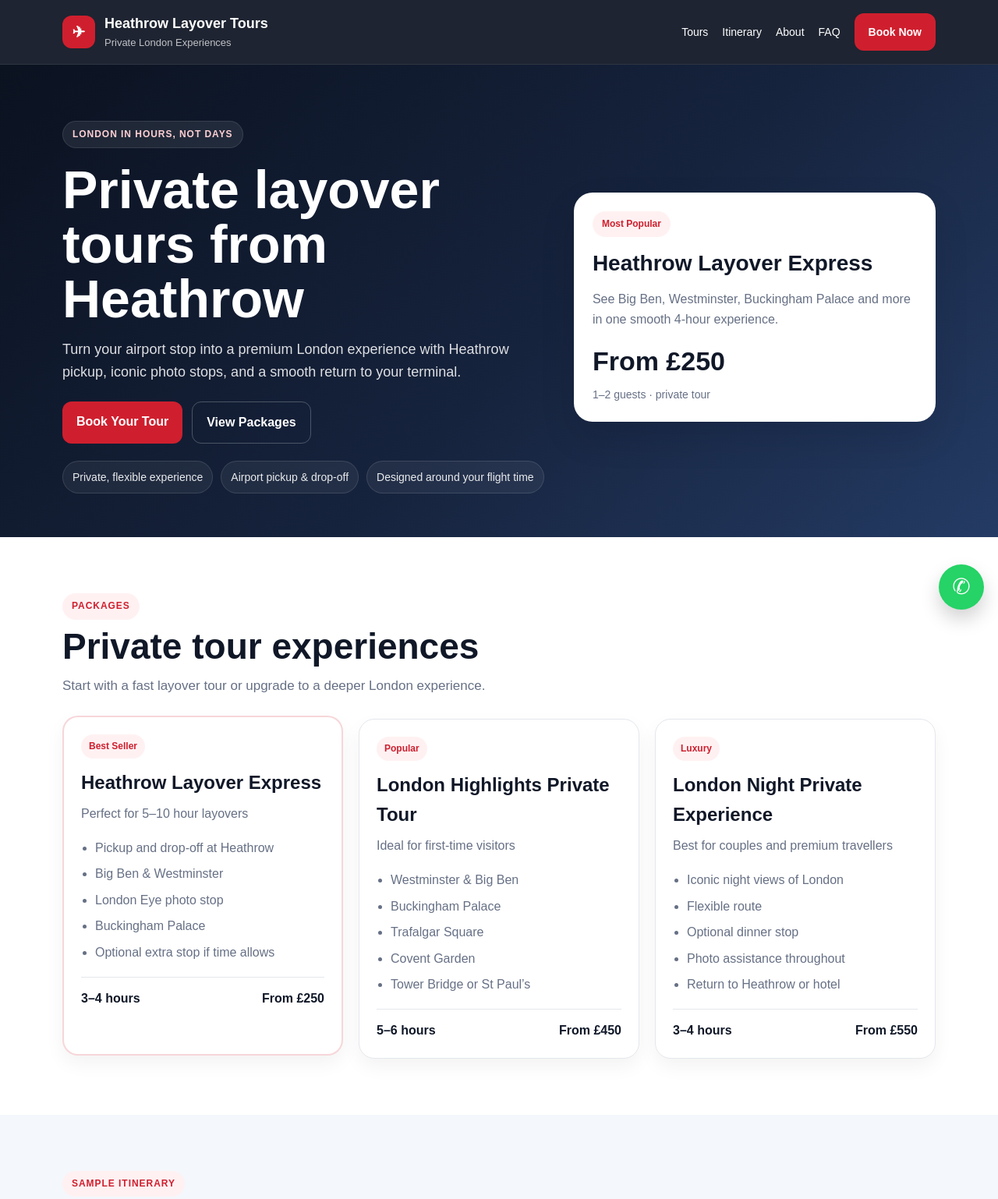
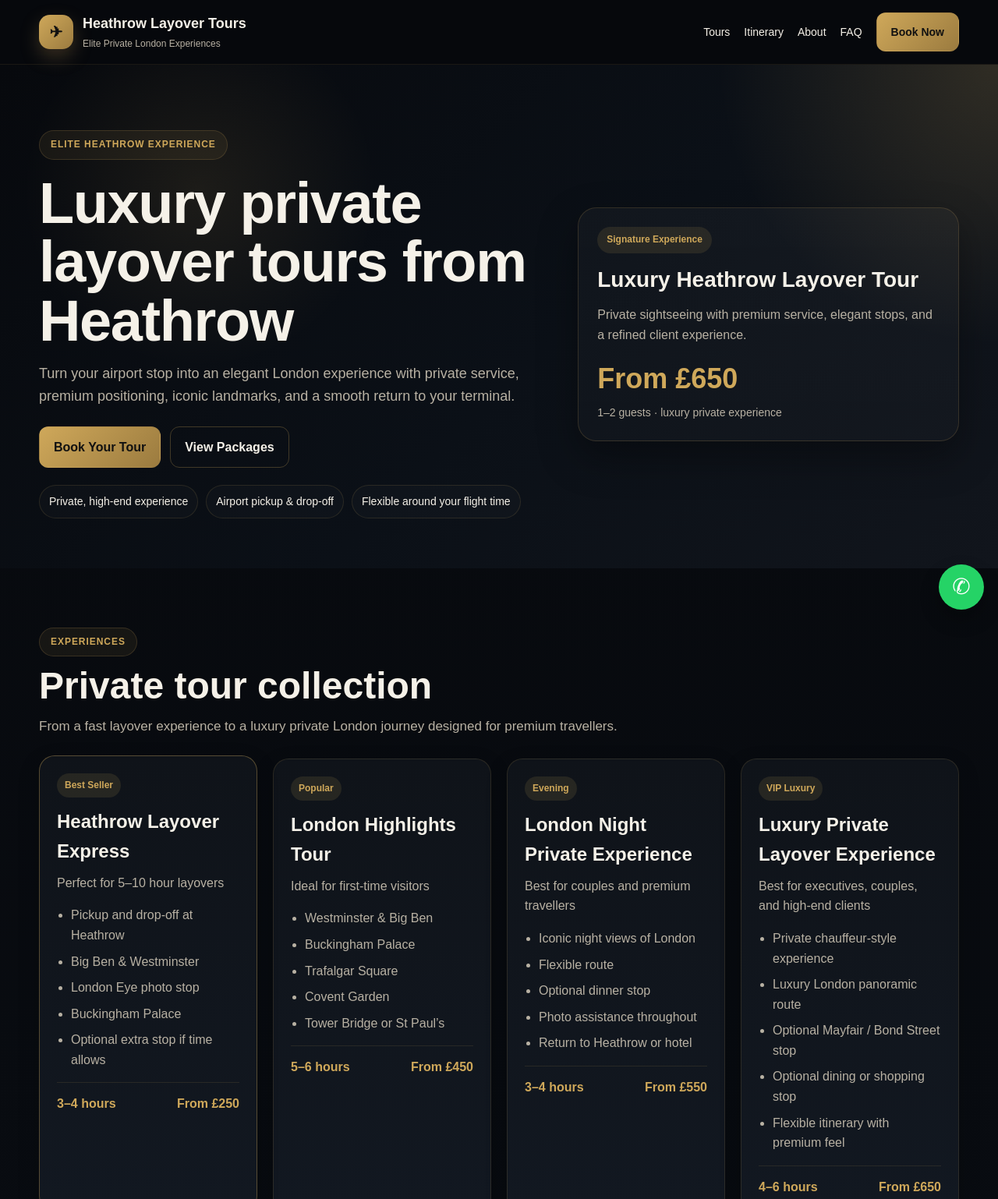
Before and after one commit to kandiahtk-crypto/heathrow-layover-tours, a plain HTML site: page index.html in a window 1280 px wide. Shown: the top 1538 px of the page at 78% size. Drawn offline with Linux system fonts and the light colour scheme.

Commit message:
Update index.html

```diff
--- a/index.html
+++ b/index.html
@@ -3,23 +3,23 @@
 <head>
   <meta charset="UTF-8" />
   <meta name="viewport" content="width=device-width, initial-scale=1.0" />
-  <title>Heathrow Layover Tours | Private London Experiences</title>
-  <meta name="description" content="Private layover tours from Heathrow with airport pickup, iconic London stops, and smooth return to your terminal." />
+  <title>Heathrow Layover Tours | Elite Private London Experiences</title>
+  <meta name="description" content="Elite private layover tours from Heathrow with premium service, luxury positioning, and direct WhatsApp booking." />
   <style>
     :root{
-      --bg:#0b1220;
-      --bg2:#16233d;
-      --card:#ffffff;
-      --soft:#f4f7fb;
-      --text:#101828;
-      --muted:#667085;
-      --line:#e4e7ec;
-      --accent:#cf1f2e;
-      --accent-dark:#a51622;
+      --bg:#07090d;
+      --bg-soft:#11151c;
+      --panel:#0f1319;
+      --card:#121821;
+      --text:#f5f1e8;
+      --muted:#b8b1a3;
+      --line:rgba(207,168,90,.18);
+      --gold:#cfa85a;
+      --gold-dark:#9b7b3f;
       --white:#ffffff;
-      --shadow:0 20px 45px rgba(2, 12, 27, 0.12);
+      --shadow:0 20px 50px rgba(0,0,0,.35);
       --radius:20px;
-      --max:1120px;
+      --max:1180px;
     }
 
     *{box-sizing:border-box}
@@ -27,25 +27,21 @@
     body{
       margin:0;
       font-family:Arial, Helvetica, sans-serif;
+      background:linear-gradient(180deg,#07090d 0%, #0b1017 100%);
       color:var(--text);
-      background:#fff;
       line-height:1.6;
     }
 
-    .container{
-      width:min(var(--max), calc(100% - 24px));
-      margin:0 auto;
-    }
-
     a{text-decoration:none;color:inherit}
+    .container{width:min(var(--max), calc(100% - 24px));margin:0 auto}
 
     .header{
       position:sticky;
       top:0;
-      z-index:50;
-      background:rgba(11,18,32,.92);
-      backdrop-filter:blur(10px);
-      border-bottom:1px solid rgba(255,255,255,.08);
+      z-index:100;
+      background:rgba(7,9,13,.88);
+      backdrop-filter:blur(12px);
+      border-bottom:1px solid rgba(207,168,90,.1);
     }
 
     .nav{
@@ -60,37 +56,40 @@
       display:flex;
       align-items:center;
       gap:12px;
-      color:#fff;
     }
 
     .brand-icon{
-      width:42px;
-      height:42px;
-      border-radius:12px;
+      width:44px;
+      height:44px;
+      border-radius:14px;
       display:grid;
       place-items:center;
-      background:var(--accent);
+      background:linear-gradient(135deg,var(--gold),var(--gold-dark));
+      color:#111;
       font-size:20px;
       font-weight:bold;
+      box-shadow:0 10px 24px rgba(207,168,90,.25);
     }
 
     .brand h2{
       margin:0;
       font-size:18px;
+      color:var(--text);
     }
 
     .brand p{
-      margin:0;
-      font-size:13px;
-      color:rgba(255,255,255,.72);
+      margin:2px 0 0;
+      font-size:12px;
+      color:var(--muted);
     }
 
     .nav-links{
       display:flex;
       align-items:center;
       gap:18px;
-      color:#fff;
+      color:var(--text);
       font-size:14px;
+      flex-wrap:wrap;
     }
 
     .btn{
@@ -99,60 +98,60 @@
       border-radius:12px;
       font-weight:bold;
       transition:.2s ease;
+      border:1px solid transparent;
     }
 
     .btn:hover{transform:translateY(-1px)}
 
-    .btn-primary{
-      background:var(--accent);
-      color:#fff;
+    .btn-gold{
+      background:linear-gradient(135deg,var(--gold),var(--gold-dark));
+      color:#111;
     }
 
-    .btn-primary:hover{
-      background:var(--accent-dark);
-    }
-
-    .btn-secondary{
+    .btn-outline{
+      border-color:rgba(207,168,90,.28);
+      color:var(--text);
       background:transparent;
-      color:#fff;
-      border:1px solid rgba(255,255,255,.24);
     }
 
     .hero{
-      background:linear-gradient(135deg, var(--bg) 0%, var(--bg2) 55%, #243b64 100%);
-      color:#fff;
-      padding:72px 0 56px;
+      padding:84px 0 64px;
+      background:
+        radial-gradient(circle at top right, rgba(207,168,90,.18), transparent 25%),
+        radial-gradient(circle at left 20% top 25%, rgba(207,168,90,.1), transparent 20%),
+        linear-gradient(135deg,#07090d 0%, #0b1017 55%, #11151c 100%);
     }
 
     .hero-grid{
       display:grid;
       grid-template-columns:1.15fr .85fr;
-      gap:28px;
+      gap:30px;
       align-items:center;
     }
 
     .eyebrow{
       display:inline-block;
-      padding:7px 12px;
+      padding:8px 14px;
       border-radius:999px;
-      background:rgba(255,255,255,.08);
-      border:1px solid rgba(255,255,255,.1);
+      background:rgba(207,168,90,.08);
+      border:1px solid rgba(207,168,90,.18);
+      color:var(--gold);
       font-size:12px;
+      text-transform:uppercase;
       letter-spacing:.08em;
-      text-transform:uppercase;
       font-weight:bold;
-      color:#ffd0d4;
     }
 
     .hero h1{
-      font-size:clamp(38px, 6vw, 68px);
-      line-height:1.03;
+      font-size:clamp(40px, 6vw, 74px);
+      line-height:1.02;
       margin:18px 0 16px;
+      letter-spacing:-1.4px;
     }
 
-    .hero p.lead{
-      max-width:680px;
-      color:rgba(255,255,255,.86);
+    .hero .lead{
+      max-width:700px;
+      color:var(--muted);
       font-size:18px;
       margin:0 0 24px;
     }
@@ -175,27 +174,27 @@
 
     .hero-points li{
       padding:9px 12px;
-      border:1px solid rgba(255,255,255,.12);
-      background:rgba(255,255,255,.06);
+      border:1px solid rgba(207,168,90,.14);
+      background:rgba(255,255,255,.02);
       border-radius:999px;
       font-size:14px;
-      color:rgba(255,255,255,.9);
+      color:var(--text);
     }
 
     .hero-card{
-      background:#fff;
-      color:var(--text);
+      background:linear-gradient(180deg, rgba(255,255,255,.03), rgba(255,255,255,.02));
+      border:1px solid rgba(207,168,90,.18);
       border-radius:24px;
       padding:24px;
       box-shadow:var(--shadow);
     }
 
-    .hero-card .tag{
+    .tag{
       display:inline-block;
       padding:7px 12px;
       border-radius:999px;
-      background:#fff1f2;
-      color:var(--accent);
+      background:rgba(207,168,90,.12);
+      color:var(--gold);
       font-weight:bold;
       font-size:12px;
       margin-bottom:12px;
@@ -212,9 +211,10 @@
     }
 
     .price{
-      font-size:34px;
+      font-size:36px;
       font-weight:bold;
       margin:14px 0 4px;
+      color:var(--gold);
     }
 
     .small{
@@ -223,11 +223,13 @@
     }
 
     .section{
-      padding:72px 0;
+      padding:76px 0;
     }
 
     .section.alt{
-      background:var(--soft);
+      background:rgba(255,255,255,.015);
+      border-top:1px solid rgba(207,168,90,.08);
+      border-bottom:1px solid rgba(207,168,90,.08);
     }
 
     .section-head{
@@ -236,9 +238,9 @@
     }
 
     .section-head h2{
-      font-size:clamp(30px, 4vw, 46px);
+      font-size:clamp(30px, 4vw, 48px);
       line-height:1.08;
-      margin:10px 0 12px;
+      margin:12px 0;
     }
 
     .section-head p{
@@ -249,29 +251,29 @@
 
     .cards{
       display:grid;
-      grid-template-columns:repeat(3, 1fr);
+      grid-template-columns:repeat(4, 1fr);
       gap:20px;
     }
 
     .card{
-      background:#fff;
-      border:1px solid var(--line);
+      background:linear-gradient(180deg,#0f1319 0%, #121821 100%);
+      border:1px solid rgba(207,168,90,.14);
       border-radius:var(--radius);
       padding:22px;
-      box-shadow:0 10px 25px rgba(2,12,27,.05);
+      box-shadow:0 10px 28px rgba(0,0,0,.2);
     }
 
     .card.featured{
-      border:2px solid rgba(207,31,46,.18);
+      border:1px solid rgba(207,168,90,.36);
       transform:translateY(-4px);
     }
 
-    .card .card-badge{
+    .card-badge{
       display:inline-block;
       padding:6px 10px;
       border-radius:999px;
-      background:#fff1f2;
-      color:var(--accent);
+      background:rgba(207,168,90,.12);
+      color:var(--gold);
       font-size:12px;
       font-weight:bold;
       margin-bottom:12px;
@@ -282,13 +284,13 @@
       font-size:24px;
     }
 
-    .card .muted{
+    .muted{
       color:var(--muted);
-      margin:0 0 18px;
+      margin:0 0 16px;
     }
 
     .card ul{
-      margin:0 0 18px 18px;
+      margin:0 0 16px 18px;
       padding:0;
       color:var(--muted);
     }
@@ -303,14 +305,15 @@
       justify-content:space-between;
       gap:12px;
       padding-top:14px;
-      border-top:1px solid var(--line);
+      border-top:1px solid rgba(207,168,90,.12);
       font-weight:bold;
+      color:var(--gold);
     }
 
     .timeline{
       display:grid;
       gap:14px;
-      max-width:860px;
+      max-width:900px;
     }
 
     .timeline-item{
@@ -321,8 +324,8 @@
     }
 
     .time{
-      background:var(--accent);
-      color:#fff;
+      background:linear-gradient(135deg,var(--gold),var(--gold-dark));
+      color:#111;
       border-radius:14px;
       padding:14px 10px;
       text-align:center;
@@ -331,8 +334,8 @@
     }
 
     .timeline-content{
-      background:#fff;
-      border:1px solid var(--line);
+      background:#0f1319;
+      border:1px solid rgba(207,168,90,.14);
       border-radius:18px;
       padding:18px;
     }
@@ -354,11 +357,11 @@
     }
 
     .info-box{
-      background:#fff;
-      border:1px solid var(--line);
+      background:#0f1319;
+      border:1px solid rgba(207,168,90,.14);
       border-radius:20px;
       padding:22px;
-      box-shadow:0 10px 25px rgba(2,12,27,.04);
+      box-shadow:0 10px 25px rgba(0,0,0,.16);
     }
 
     .info-box h3{
@@ -377,8 +380,8 @@
     }
 
     details{
-      background:#fff;
-      border:1px solid var(--line);
+      background:#0f1319;
+      border:1px solid rgba(207,168,90,.14);
       border-radius:16px;
       padding:16px 18px;
     }
@@ -395,7 +398,7 @@
 
     .contact-wrap{
       display:grid;
-      grid-template-columns:1fr .9fr;
+      grid-template-columns:1fr .95fr;
       gap:24px;
       align-items:start;
     }
@@ -408,8 +411,8 @@
     }
 
     .contact-card{
-      background:#fff;
-      border:1px solid var(--line);
+      background:#0f1319;
+      border:1px solid rgba(207,168,90,.14);
       border-radius:16px;
       padding:16px;
     }
@@ -417,6 +420,7 @@
     .contact-card strong{
       display:block;
       margin-bottom:6px;
+      color:var(--gold);
     }
 
     .contact-card span{
@@ -426,11 +430,11 @@
     }
 
     .form{
-      background:#fff;
-      border:1px solid var(--line);
+      background:#0f1319;
+      border:1px solid rgba(207,168,90,.14);
       border-radius:20px;
       padding:22px;
-      box-shadow:0 10px 25px rgba(2,12,27,.04);
+      box-shadow:0 10px 25px rgba(0,0,0,.16);
     }
 
     .form h3{
@@ -443,6 +447,7 @@
       font-weight:bold;
       margin:0 0 6px;
       font-size:14px;
+      color:var(--text);
     }
 
     .form-group{
@@ -452,9 +457,11 @@
     input, textarea, select{
       width:100%;
       padding:13px 14px;
-      border:1px solid #d0d5dd;
+      border:1px solid rgba(207,168,90,.16);
       border-radius:12px;
       font:inherit;
+      background:#0b1017;
+      color:var(--text);
     }
 
     textarea{
@@ -463,9 +470,10 @@
     }
 
     .footer{
-      background:var(--bg);
-      color:rgba(255,255,255,.78);
+      background:#05070a;
+      color:rgba(255,255,255,.72);
       padding:28px 0 34px;
+      border-top:1px solid rgba(207,168,90,.08);
     }
 
     .footer-wrap{
@@ -488,11 +496,11 @@
       display:grid;
       place-items:center;
       font-size:28px;
-      box-shadow:0 12px 25px rgba(0,0,0,.18);
+      box-shadow:0 12px 25px rgba(0,0,0,.28);
       z-index:80;
     }
 
-    @media (max-width: 900px){
+    @media (max-width: 980px){
       .hero-grid,
       .two-col,
       .contact-wrap,
@@ -528,7 +536,7 @@
       }
 
       .hero{
-        padding-top:48px;
+        padding-top:50px;
       }
 
       .hero h1{
@@ -545,7 +553,7 @@
         <div class="brand-icon">✈</div>
         <div>
           <h2>Heathrow Layover Tours</h2>
-          <p>Private London Experiences</p>
+          <p>Elite Private London Experiences</p>
         </div>
       </div>
 
@@ -554,7 +562,7 @@
         <a href="#itinerary">Itinerary</a>
         <a href="#about">About</a>
         <a href="#faq">FAQ</a>
-        <a href="#contact" class="btn btn-primary">Book Now</a>
+        <a href="#contact" class="btn btn-gold">Book Now</a>
       </nav>
     </div>
   </header>
@@ -562,31 +570,31 @@
   <section class="hero">
     <div class="container hero-grid">
       <div>
-        <span class="eyebrow">London in hours, not days</span>
-        <h1>Private layover tours from Heathrow</h1>
+        <span class="eyebrow">Elite Heathrow Experience</span>
+        <h1>Luxury private layover tours from Heathrow</h1>
         <p class="lead">
-          Turn your airport stop into a premium London experience with Heathrow pickup,
-          iconic photo stops, and a smooth return to your terminal.
+          Turn your airport stop into an elegant London experience with private service,
+          premium positioning, iconic landmarks, and a smooth return to your terminal.
         </p>
 
         <div class="hero-actions">
-          <a href="#contact" class="btn btn-primary">Book Your Tour</a>
-          <a href="#tours" class="btn btn-secondary">View Packages</a>
+          <a href="#contact" class="btn btn-gold">Book Your Tour</a>
+          <a href="#tours" class="btn btn-outline">View Packages</a>
         </div>
 
         <ul class="hero-points">
-          <li>Private, flexible experience</li>
+          <li>Private, high-end experience</li>
           <li>Airport pickup & drop-off</li>
-          <li>Designed around your flight time</li>
+          <li>Flexible around your flight time</li>
         </ul>
       </div>
 
       <div class="hero-card">
-        <span class="tag">Most Popular</span>
-        <h3>Heathrow Layover Express</h3>
-        <p>See Big Ben, Westminster, Buckingham Palace and more in one smooth 4-hour experience.</p>
-        <div class="price">From £250</div>
-        <div class="small">1–2 guests · private tour</div>
+        <span class="tag">Signature Experience</span>
+        <h3>Luxury Heathrow Layover Tour</h3>
+        <p>Private sightseeing with premium service, elegant stops, and a refined client experience.</p>
+        <div class="price">From £650</div>
+        <div class="small">1–2 guests · luxury private experience</div>
       </div>
     </div>
   </section>
@@ -594,9 +602,9 @@
   <section class="section" id="tours">
     <div class="container">
       <div class="section-head">
-        <span class="eyebrow" style="color:#cf1f2e;background:#fff1f2;border:none;">Packages</span>
-        <h2>Private tour experiences</h2>
-        <p>Start with a fast layover tour or upgrade to a deeper London experience.</p>
+        <span class="eyebrow">Experiences</span>
+        <h2>Private tour collection</h2>
+        <p>From a fast layover experience to a luxury private London journey designed for premium travellers.</p>
       </div>
 
       <div class="cards">
@@ -619,7 +627,7 @@
 
         <div class="card">
           <span class="card-badge">Popular</span>
-          <h3>London Highlights Private Tour</h3>
+          <h3>London Highlights Tour</h3>
           <p class="muted">Ideal for first-time visitors</p>
           <ul>
             <li>Westminster & Big Ben</li>
@@ -635,7 +643,7 @@
         </div>
 
         <div class="card">
-          <span class="card-badge">Luxury</span>
+          <span class="card-badge">Evening</span>
           <h3>London Night Private Experience</h3>
           <p class="muted">Best for couples and premium travellers</p>
           <ul>
@@ -650,6 +658,23 @@
             <span>From £550</span>
           </div>
         </div>
+
+        <div class="card">
+          <span class="card-badge">VIP Luxury</span>
+          <h3>Luxury Private Layover Experience</h3>
+          <p class="muted">Best for executives, couples, and high-end clients</p>
+          <ul>
+            <li>Private chauffeur-style experience</li>
+            <li>Luxury London panoramic route</li>
+            <li>Optional Mayfair / Bond Street stop</li>
+            <li>Optional dining or shopping stop</li>
+            <li>Flexible itinerary with premium feel</li>
+          </ul>
+          <div class="card-footer">
+            <span>4–6 hours</span>
+            <span>From £650</span>
+          </div>
+        </div>
       </div>
     </div>
   </section>
@@ -657,9 +682,9 @@
   <section class="section alt" id="itinerary">
     <div class="container">
       <div class="section-head">
-        <span class="eyebrow" style="color:#cf1f2e;background:#fff1f2;border:none;">Sample Itinerary</span>
-        <h2>Your 4-hour Heathrow layover experience</h2>
-        <p>A simple, realistic route built for comfort, photo stops, and an on-time return.</p>
+        <span class="eyebrow">Sample Itinerary</span>
+        <h2>Your luxury Heathrow layover experience</h2>
+        <p>A simple, elegant route built for comfort, iconic photo stops, and a smooth return to the airport.</p>
       </div>
 
       <div class="timeline">
@@ -667,7 +692,7 @@
           <div class="time">00:00</div>
           <div class="timeline-content">
             <h3>Pickup at Heathrow</h3>
-            <p>Meet and greet, quick luggage assistance, bottled water, and departure for Central London.</p>
+            <p>Meet and greet, luggage assistance, bottled water, and departure for Central London.</p>
           </div>
         </div>
 
@@ -675,7 +700,7 @@
           <div class="time">01:00</div>
           <div class="timeline-content">
             <h3>Westminster</h3>
-            <p>Big Ben, Houses of Parliament, Westminster Bridge and London Eye photo stop.</p>
+            <p>Big Ben, Houses of Parliament, Westminster Bridge and a London Eye photo stop.</p>
           </div>
         </div>
 
@@ -683,15 +708,15 @@
           <div class="time">01:45</div>
           <div class="timeline-content">
             <h3>Buckingham Palace</h3>
-            <p>Quick walk to the gates, royal stories, and iconic photos.</p>
+            <p>Short walk, royal stories, refined photos, and a premium sightseeing moment.</p>
           </div>
         </div>
 
         <div class="timeline-item">
           <div class="time">02:30</div>
           <div class="timeline-content">
-            <h3>Optional extra stop</h3>
-            <p>Choose Trafalgar Square, Covent Garden, or Tower Bridge depending on traffic and timing.</p>
+            <h3>Optional premium stop</h3>
+            <p>Choose Mayfair, Covent Garden, Trafalgar Square, or Tower Bridge depending on time and preferences.</p>
           </div>
         </div>
 
@@ -711,16 +736,16 @@
       <div class="info-box">
         <h3>Why choose Heathrow Layover Tours?</h3>
         <p>
-          We create private London experiences for travellers who want comfort, clarity,
-          and the best use of limited time between flights.
+          We create private London experiences for travellers who want elegance, comfort,
+          clarity, and the best use of limited time between flights.
         </p>
       </div>
 
       <div class="info-box">
-        <h3>What makes us premium</h3>
+        <h3>What makes us elite</h3>
         <p>
-          Private service, flexible timing, airport pickup, local guidance, photo help,
-          and smooth communication from booking to drop-off.
+          Private service, flexible timing, airport pickup, luxury positioning, local guidance,
+          photo assistance, and smooth communication from booking to drop-off.
         </p>
       </div>
     </div>
@@ -729,7 +754,7 @@
   <section class="section alt" id="faq">
     <div class="container">
       <div class="section-head">
-        <span class="eyebrow" style="color:#cf1f2e;background:#fff1f2;border:none;">FAQ</span>
+        <span class="eyebrow">FAQ</span>
         <h2>Quick answers</h2>
       </div>
 
@@ -741,12 +766,12 @@
 
         <details>
           <summary>Is the experience private?</summary>
-          <p>Yes. These are private tours designed for solo travellers, couples, families, or small groups.</p>
+          <p>Yes. These are private tours designed for solo travellers, couples, families, and premium clients.</p>
         </details>
 
         <details>
           <summary>Can the itinerary change?</summary>
-          <p>Yes. Timing, traffic, and your interests help shape the final route on the day.</p>
+          <p>Yes. Timing, traffic, and your preferences help shape the final route on the day.</p>
         </details>
       </div>
     </div>
@@ -756,8 +781,8 @@
     <div class="container contact-wrap">
       <div>
         <div class="section-head" style="margin-bottom:18px;">
-          <span class="eyebrow" style="color:#cf1f2e;background:#fff1f2;border:none;">Booking</span>
-          <h2>Ready to turn your layover into a London experience?</h2>
+          <span class="eyebrow">Booking</span>
+          <h2>Ready to book your private London experience?</h2>
           <p>Replace the details below with your real WhatsApp, email, and Instagram.</p>
         </div>
 
@@ -796,8 +821,9 @@
           <label>Preferred package</label>
           <select>
             <option>Heathrow Layover Express</option>
-            <option>London Highlights Private Tour</option>
+            <option>London Highlights Tour</option>
             <option>London Night Private Experience</option>
+            <option>Luxury Private Layover Experience</option>
           </select>
         </div>
 
@@ -806,7 +832,7 @@
           <textarea placeholder="Arrival time, departure time, number of guests, and anything else important"></textarea>
         </div>
 
-        <a class="btn btn-primary" href="https://wa.me/447000000000" target="_blank">Book on WhatsApp</a>
+        <a class="btn btn-gold" href="https://wa.me/447XXXXXXXXX?text=Hi%20I%20want%20to%20book%20a%20luxury%20Heathrow%20layover%20tour" target="_blank">Book on WhatsApp</a>
       </div>
     </div>
   </section>
@@ -814,11 +840,11 @@
   <footer class="footer">
     <div class="container footer-wrap">
       <span>© 2026 Heathrow Layover Tours</span>
-      <span>Private London experiences from Heathrow</span>
+      <span>Elite private London experiences from Heathrow</span>
     </div>
   </footer>
 
-  <a class="wa-float" href="https://wa.me/447000000000" target="_blank" aria-label="WhatsApp">✆</a>
+  <a class="wa-float" href="https://wa.me/447XXXXXXXXX?text=Hi%20I%20want%20to%20book%20a%20luxury%20Heathrow%20layover%20tour" target="_blank" aria-label="WhatsApp">✆</a>
 
 </body>
 </html>
```
